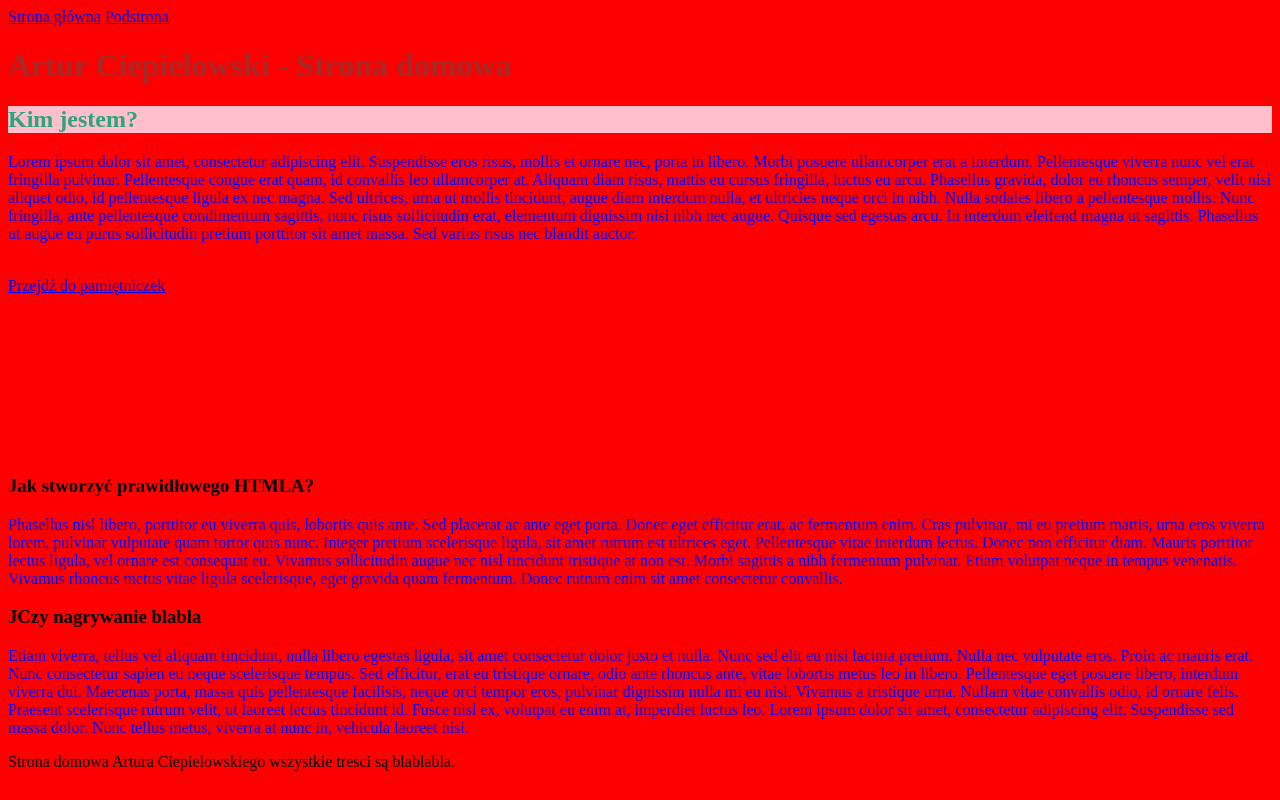
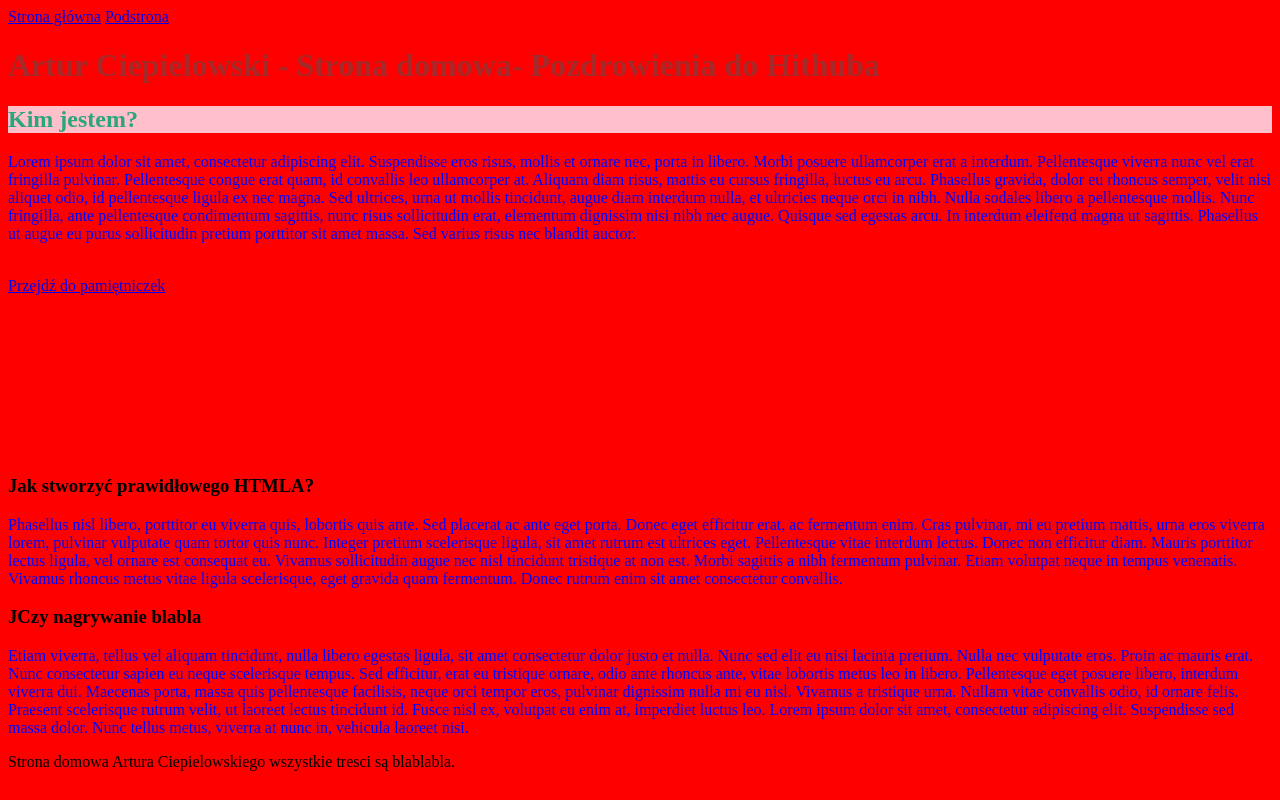
Before and after one commit to Kaoel60/homepage, a plain HTML site: page index.html in a window 1280 px wide. Drawn offline with Linux system fonts and the light colour scheme.

Commit message:
new heading

```diff
--- a/index.html
+++ b/index.html
@@ -21,7 +21,7 @@
 
     <main id="main">
             <header>
-                 <h1 class="mainHeader"> Artur Ciepielowski - Strona domowa</h1>
+                 <h1 class="mainHeader"> Artur Ciepielowski - Strona domowa- Pozdrowienia do Hithuba</h1>
             </header>
 
         <section>
```
